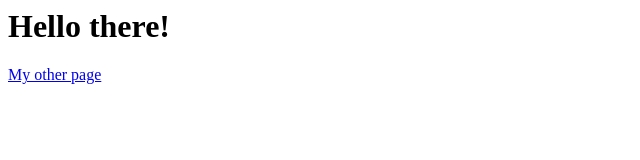
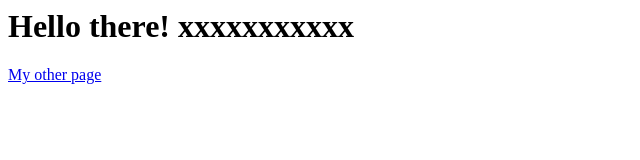
Before and after one commit to bigdev89/html_project, a plain HTML site: page index.html in a window 1280 px wide. Shown: the whole page, without its empty margins (0-640 px from the left). Drawn offline with Linux system fonts and the light colour scheme.

Commit message:
1 file modified

```diff
--- a/index.html
+++ b/index.html
@@ -5,7 +5,7 @@
     <!-- <link rel="stylesheet" type="text/css" href="styles.css"> -->
   </head>
   <body>
-    <h1>Hello there!</h1>
+    <h1>Hello there! xxxxxxxxxxx</h1>
     <a href="/me.html">My other page</a>
   </body>
 </html>
```
